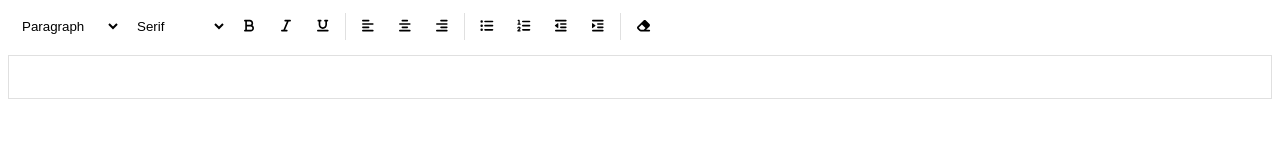
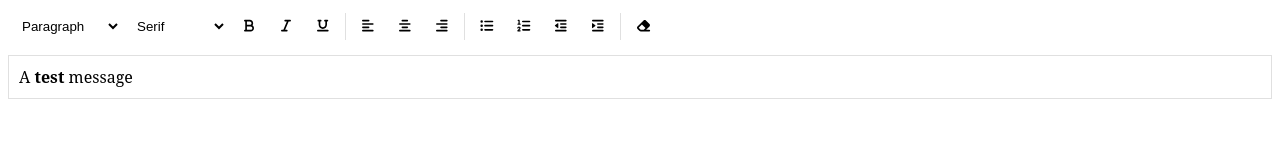
Before and after one commit to fvilers/tiny-editor, a React app: page / in a window 1280 px wide. Shown: the top 160 px of the page. Built offline with nearby package versions, Linux system fonts and the light colour scheme.

Commit message:
fix: round trip html

```diff
--- a/src/components/App.tsx
+++ b/src/components/App.tsx
@@ -2,7 +2,7 @@ import React, { type FunctionComponent } from 'react'
 import Editor from './Editor.js'
 
 const App: FunctionComponent<null> = () => {
-  return <Editor />
+  return <Editor html='A <b>test</b> message' onChange={(html) => { console.log('app on change', html) }}/>
 }
 
 export default App
--- a/src/components/ContentEditable.tsx
+++ b/src/components/ContentEditable.tsx
@@ -1,5 +1,4 @@
 import React, { memo, useEffect, type FC, type CSSProperties, type RefCallback, type RefObject } from 'react'
-import deepEqual from 'fast-deep-equal'
 
 export type ContentEditableEvent = React.SyntheticEvent<any, Event> & { target: { value: string } }
 
@@ -14,10 +13,6 @@ export interface Props extends DivProps {
   className?: string
   style?: CSSProperties
   innerRef?: RefObject<HTMLElement> | RefCallback<HTMLElement>
-}
-
-function normalizeHtml (str: string): string {
-  return str?.replace(/&nbsp;|\u202F|\u00A0/g, ' ').replace(/<br \/>/g, '<br>')
 }
 
 function replaceCaret (el: HTMLElement): undefined {
@@ -46,7 +41,6 @@ function replaceCaret (el: HTMLElement): undefined {
  */
 const SimpleContentEditable: FC<Props> = ({ tagName, html, innerRef, tabIndex, children, ...props }) => {
   let lastHtml: string = html
-  console.log('SimpleContentEditable', lastHtml, html)
   const el: any = typeof innerRef === 'function' ? { current: null } : React.createRef<HTMLElement>()
 
   const getEl = (): HTMLElement => (innerRef != null && typeof innerRef !== 'function' ? innerRef : el).current
@@ -93,6 +87,25 @@ const SimpleContentEditable: FC<Props> = ({ tagName, html, innerRef, tabIndex, c
   } else {
     ref = el
   }
+  return <div ref={ref}
+  {...props}
+   onInput={emitChange}
+   onBlur={props.onBlur ?? emitChange}
+   onKeyUp={props.onKeyUp ?? emitChange}
+   onKeyDown={props.onKeyDown ?? emitChange}
+   contentEditable={true}
+   dangerouslySetInnerHTML={{ __html: html }}
+  >
+  </div>
+}
+
+const ContentEditable: FC<Props> = memo(SimpleContentEditable)
+
+export default ContentEditable
+
+/*
+not working
+
 
   if (tagName == null) {
     return <div ref={ref}
@@ -106,12 +119,7 @@ const SimpleContentEditable: FC<Props> = ({ tagName, html, innerRef, tabIndex, c
     >
     </div>
   }
-  if (children != null) {
-    console.log('CHILDREN set - why?', children)
-  }
-  return React.createElement(
-    tagName,
-    {
+  const options = {
     ...props,
     ref,
     onInput: emitChange,
@@ -119,43 +127,16 @@ const SimpleContentEditable: FC<Props> = ({ tagName, html, innerRef, tabIndex, c
     onKeyUp: props.onKeyUp ?? emitChange,
     onKeyDown: props.onKeyDown ?? emitChange,
     contentEditable: props.disabled === false,
-      dangerouslySetInnerHTML: { __html: html }
-    })
+  }
+  if (children != null && html != null) {
+    console.log('CHILDREN and HTML set - why?', children, html)
+  } else if (children != null) {
+    return React.createElement(tagName, options, children)
+  }
+  if (html != null) {
+    options.dangerouslySetInnerHTML = { __html: html }
+  }
+  return React.createElement(tagName, options)
 }
 
-function relevantPropsEqual (props: Props, nextProps: Props): boolean {
-  // We need not rerender if the change of props simply reflects the user's edits.
-  // Rerendering in this case would make the cursor/caret jump
-
-  // Rerender if there is no element yet... (somehow?)
-  // if (!incoming.innerRef?.current) {
-  //    return false;
-  // }
-
-  if (normalizeHtml(nextProps.html) !== normalizeHtml(props.html)) {
-    return false
-  }
-  if (props.disabled !== nextProps.disabled) {
-    return false
-  }
-  if (props.tagName !== nextProps.tagName) {
-    return false
-  }
-  if (props.className !== nextProps.className) {
-    return false
-  }
-  if (props.innerRef !== nextProps.innerRef) {
-    return false
-  }
-  if (props.placeholder !== nextProps.placeholder) {
-    return false
-  }
-  if (deepEqual(props.style, nextProps.style)) {
-    return false
-  }
-  return true
-}
-
-const ContentEditable: FC<Props> = memo(SimpleContentEditable, relevantPropsEqual)
-
-export default ContentEditable
+*/
--- a/src/components/Editor.tsx
+++ b/src/components/Editor.tsx
@@ -6,19 +6,21 @@ import { defaultTools } from '../config.js'
 
 interface Props {
   options?: string
+  html?: string
+  onBlur?: (e: any) => void
+  onChange?: (html: string) => void
 }
 
 function parseTools(tools: string): string[] {
   return tools.split('|').map(section => ['|', ...section.split(/ +/)]).flat().filter(tool => tool !== '').slice(1)
 }
 
-export const Editor: FunctionComponent<Props> = ({ options }) => {
+export const Editor: FunctionComponent<Props> = ({ options, html, onBlur, onChange }) => {
   const [toolstate, setToolstate] = useState(new Map<string, boolean>())
-  const text = useRef('')
+  const text = useRef(html ?? '')
   const d = useRef<HTMLDivElement>(null)
 
   const tools = parseTools(options ?? defaultTools)
-  console.log(tools)
 
   const execCommand = (commandId: string, value: string): undefined => {
     console.log('execCommand', commandId, value, d.current)
@@ -37,8 +39,10 @@ export const Editor: FunctionComponent<Props> = ({ options }) => {
   }
 
   const handleBlur: FocusEventHandler<HTMLDivElement> = (e) => {
-    console.log('handleBlur', e)
+    console.log('editor handleBlur', e)
+    if (onBlur != null) onBlur(e)
   }
+
   const handleChange = (e: any): void => {
     console.log('handleChange', e.target)
     const b = document.queryCommandState('bold')
@@ -46,6 +50,7 @@ export const Editor: FunctionComponent<Props> = ({ options }) => {
       setToolstate(new Map<string, boolean>([...toolstate, ['bold', b]]))
     }
     console.log('italic', document.queryCommandState('italic'))
+    if (onChange != null) onChange(e.target.innerHTML)
   }
 
   return <>
```
Lines whose indentation alone changed are shown as unchanged.
